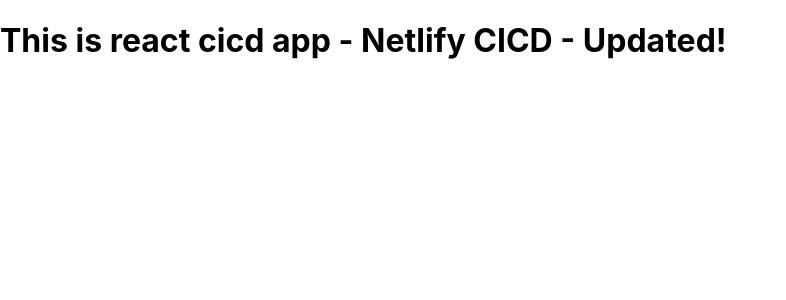
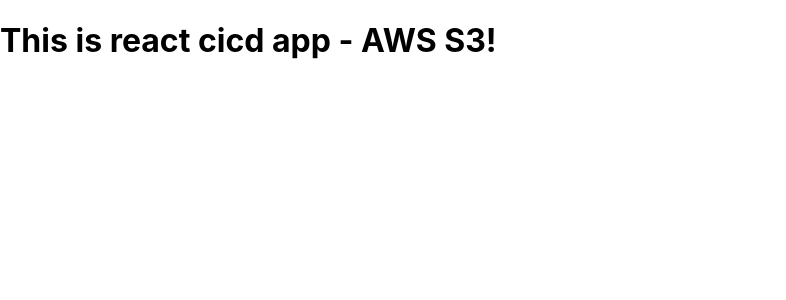
Before and after one commit to dondonherrera02/React-CICD-App, a React (Create React App) app: page / in a window 1280 px wide. Shown: the top 300 px of the page, without its empty margins (0-786 px from the left). Built offline with nearby package versions, Linux system fonts and the light colour scheme.

Commit message:
Updated the content

```diff
--- a/src/App.js
+++ b/src/App.js
@@ -2,7 +2,7 @@
 
 function App() {
   return (
-    <h1>This is react cicd app - Netlify CICD - Updated! </h1>
+    <h1>This is react cicd app - AWS S3! </h1>
   );
 }
 
```
